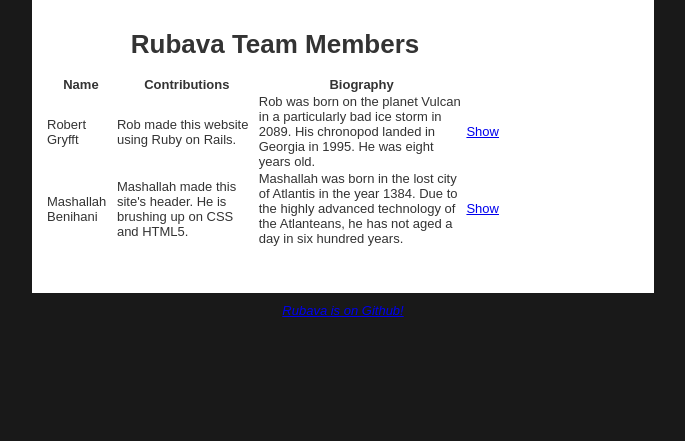
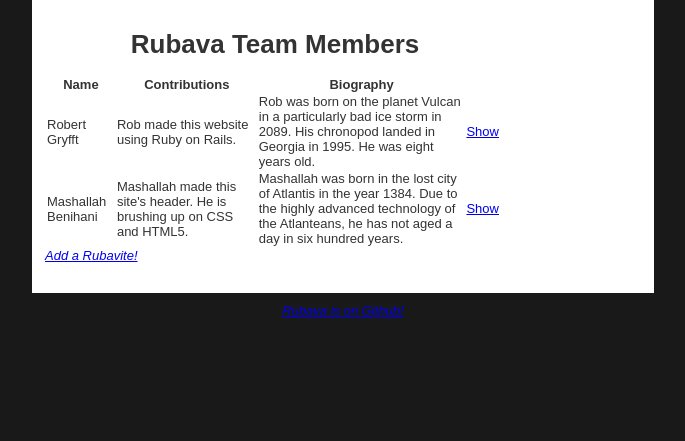
Before and after one commit to devinslick/rubava-project-site, a Rails app: page / in a window 1280 px wide. Shown: the part 297-738 px from the top of the page, without its empty margins (297-982 px from the left). Run offline with Rails 7, Linux system fonts and the light colour scheme; data comes from the database, SQL or seed files in the repository; some libraries are stand-ins or nearby versions.

Commit message:
added \"add a rubavite\" button

```diff
--- a/app/views/rubava_team_members/index.html.erb
+++ b/app/views/rubava_team_members/index.html.erb
@@ -19,5 +19,5 @@
   </tr>
 <% end %>
 </table>
-
+<a href="http://rubava.com/rubava_team_members/new"><i>Add a Rubavite!</i></a>
 <br />
```
